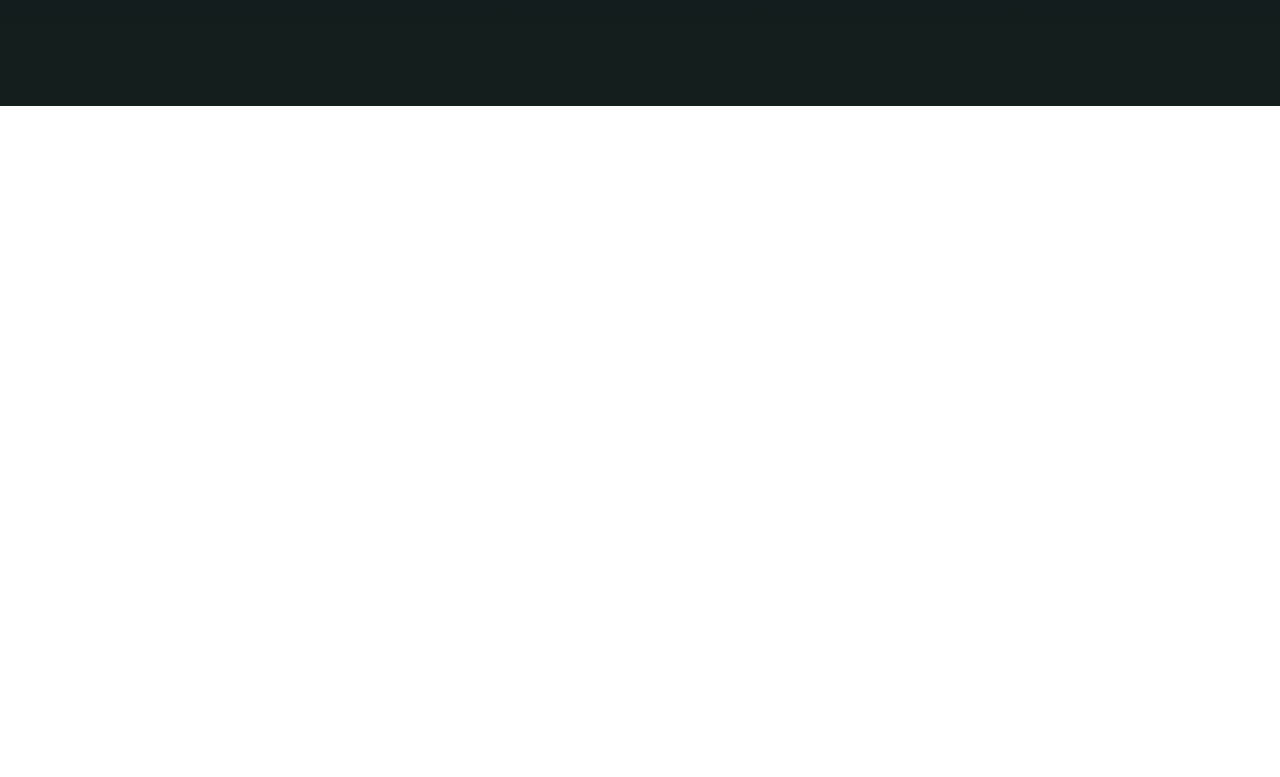
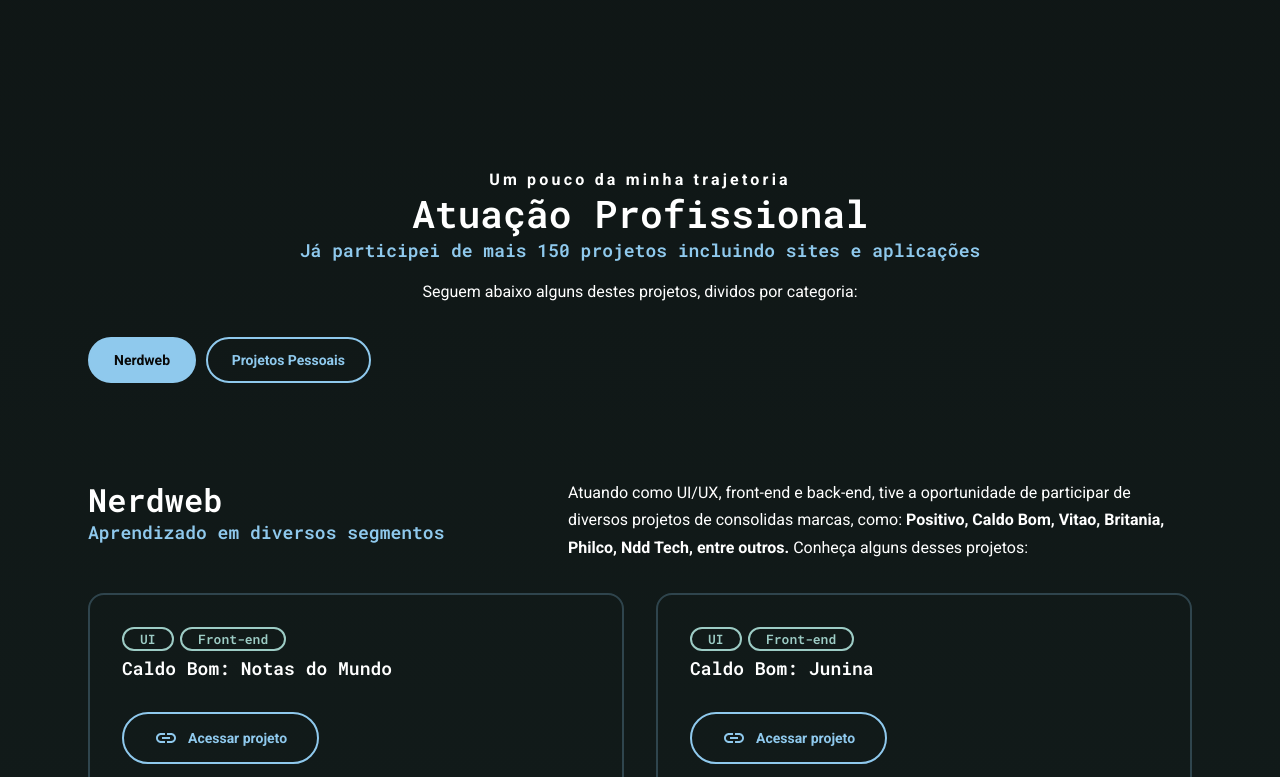
Before and after one commit to josedasilva123/portfolio, a Next.js app: page / in a window 1280 px wide. Shown: the part 2863-3640 px from the top of the page. Before the commit the page ends 2969 px from the top, so only its background shows below. Built offline with nearby package versions, Linux system fonts and the light colour scheme.

Commit message:
feat: creating projects block

```diff
--- a/pages/index.tsx
+++ b/pages/index.tsx
@@ -1,6 +1,7 @@
 import type { NextPage } from 'next';
 import AboutMe from '../components/AboutMe';
 import MainBanner from '../components/MainBanner';
+import Projects from '../components/Projects';
 import SoftSkills from '../components/SoftSkills';
 import Techs from '../components/Techs';
 
@@ -11,6 +12,7 @@ const Home: NextPage = () => {
       <AboutMe />
       <Techs />
       <SoftSkills />
+      <Projects />
     </>
   )
 }
```
